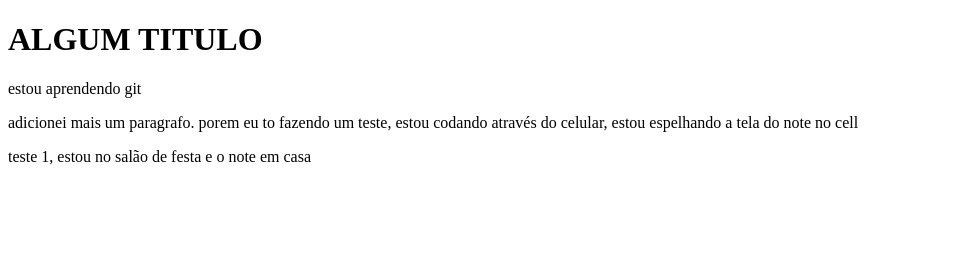
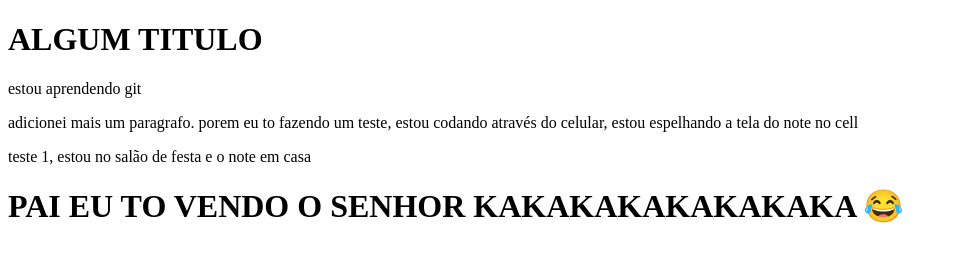
Before and after one commit to Ybrittoom/Git_Tutorial, a plain HTML site: page index.html in a window 1280 px wide. Shown: the whole page, without its empty margins (0-957 px from the left). Drawn offline with Linux system fonts and the light colour scheme.

Commit message:
Alterações no HTML

```diff
--- a/index.html
+++ b/index.html
@@ -10,5 +10,6 @@
     <p>estou aprendendo git</p>
     <p>adicionei mais um paragrafo. porem eu to fazendo um teste, estou codando através do celular, estou espelhando a tela do note no cell </p>
     <p>teste 1, estou no salão de festa e o note em casa </p>
+    <h1>PAI EU TO VENDO O SENHOR KAKAKAKAKAKAKAKA 😂</h1>
 </body>
 </html>
```
